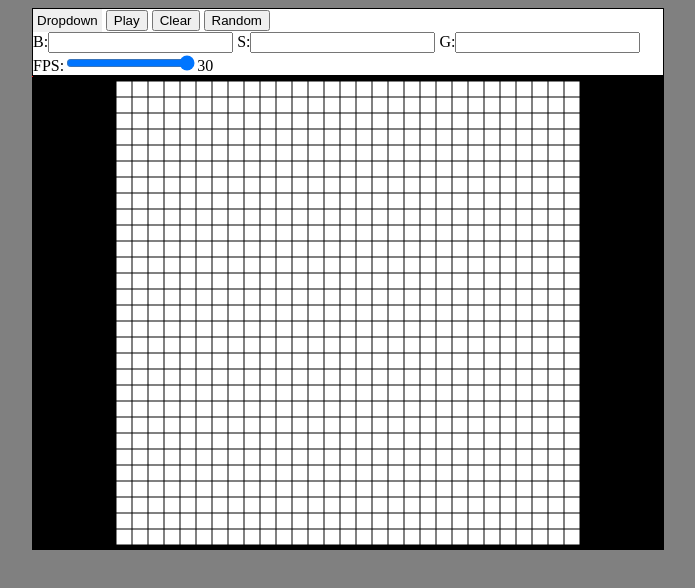
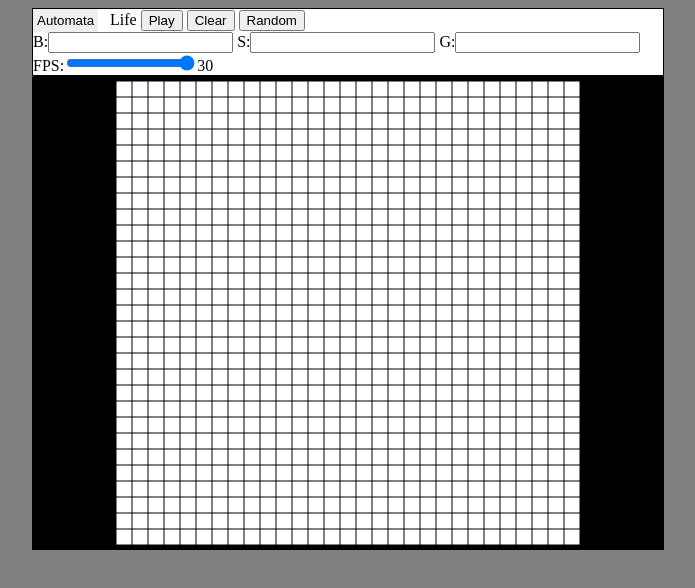
Before and after one commit to dandre3000/game-of-life, a website built with webpack: page src/index.html in a window 1280 px wide. Shown: the whole page, without its empty margins (292-987 px from the left). Built offline with nearby package versions, Linux system fonts and the light colour scheme.

Commit message:
Display the current rule name

```diff
--- a/src/index.html
+++ b/src/index.html
@@ -9,9 +9,10 @@
 		<div id='controls'>
 			<div>
 				<div class="dropdown">
-					<button id='rules' class="dropbtn">Dropdown</button>
+					<button id='rules' class="dropbtn">Automata</button>
 					<ul class="dropdown-content"></ul>
 				</div>
+				<span id='rule'></span>
 				<button id='play'>Play</button>
 				<button id='clear'>Clear</button>
 				<button id='random'>Random</button>
--- a/src/main.js
+++ b/src/main.js
@@ -53,16 +53,18 @@ window.addEventListener('DOMContentLoaded', () => {
 	})
 
 	const dropdown = document.querySelector('#rules ~ .dropdown-content')
-	Object.getOwnPropertyNames(rules).forEach(n => {
+	const ruleDisplay = document.getElementById('rule')
+	Object.getOwnPropertyNames(rules).forEach(name => {
 		const item = document.createElement('li')
-		item.innerText = n
+		item.innerText = name
 
 		item.addEventListener('click', e => {
-			name = n
 			rule = { ...rules[name] }
 			BInput.value = rule.B
 			SInput.value = rule.S
 			GInput.value = rule.G
+
+			ruleDisplay.innerText = name
 		})
 
 		dropdown.appendChild(item)
@@ -111,6 +113,7 @@ window.addEventListener('DOMContentLoaded', () => {
 
 	document.querySelector('#fps+span').innerText = TARGET_FRAME_RATE = fpsInput.value
 
+	ruleDisplay.innerText = 'Life'
 	matrix.init()
 	start()
 })
--- a/src/style.css
+++ b/src/style.css
@@ -24,6 +24,10 @@ main {
 	border: none;
 	cursor: pointer;
 	padding: 4px;
+}
+
+#rule {
+	padding-left: 0.5em;
 }
 
 /* The container <div> - needed to position the dropdown content */
```
